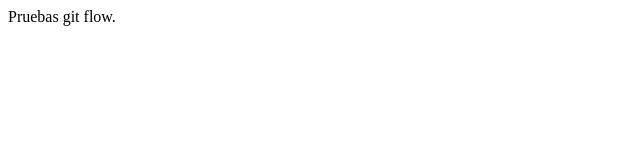
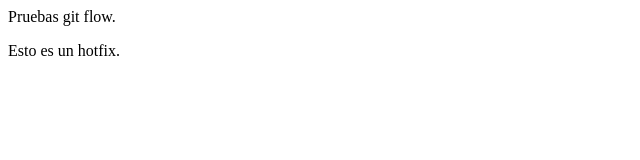
Before and after one commit to Lesen7/pruebas-git-flow, a plain HTML site: page index.html in a window 1280 px wide. Shown: the whole page, without its empty margins (0-640 px from the left). Drawn offline with Linux system fonts and the light colour scheme.

Commit message:
hotfix terminado

```diff
--- a/index.html
+++ b/index.html
@@ -3,5 +3,6 @@
 </head>
 <body>
 <p> Pruebas git flow. </p>
-</body>
+
+<p> Esto es un hotfix. </p></body>
 </html>
```
